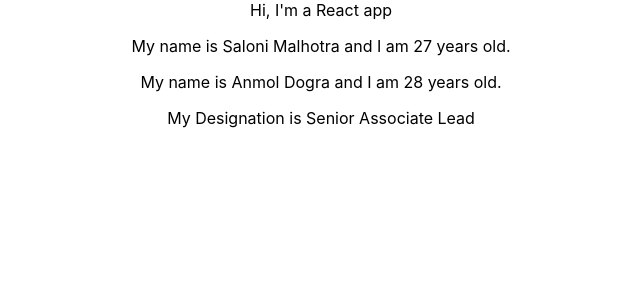
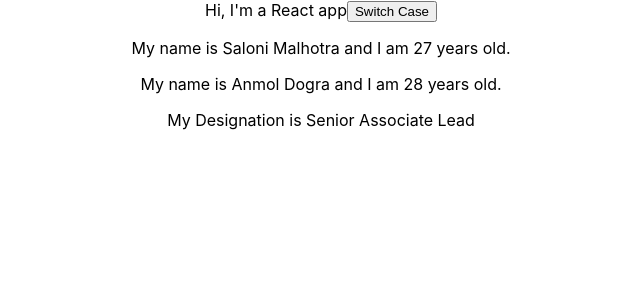
Before and after one commit to salonimalhotrawd/react-app, a React (Create React App) app: page / in a window 1280 px wide. Shown: the top 300 px of the page, without its empty margins (319-959 px from the left). Built offline with nearby package versions, Linux system fonts and the light colour scheme.

Commit message:
Implements events in the react

```diff
--- a/src/App.js
+++ b/src/App.js
@@ -3,6 +3,9 @@ import './App.css';
 import Person from './Person/Person';
 
 class App extends Component{
+  /**
+   * State property is only access in the class based component
+   */
   state = {
     persons : [
       {name: 'Saloni Malhotra', age : 27},
@@ -11,10 +14,29 @@ class App extends Component{
 
     designation : 'My Designation is Senior Associate Lead'
   }
+
+  /**
+   * @method switchCaseHandler
+   * @this refers to the class this
+   */
+  switchCaseHandler = () => {
+    console.log('I was clicked', this);
+  }
+
+  /**
+   * @method switchCaseHandler
+   * In this tradional function method the scope of this is undefined
+   */
+  // switchCaseHandler(){
+  //   console.log(this, 'I was clicked');
+  // }
+
+
   render(){
     return (
       <div className='App'>
         Hi, I'm a React app
+        <button className='btn btn-primary' onClick={this.switchCaseHandler}>Switch Case</button>
         <Person name={this.state.persons[0].name} age={this.state.persons[0].age}/>
         <Person name={this.state.persons[1].name} age={this.state.persons[1].age}>{this.state.designation}</Person>
       </div>
```
